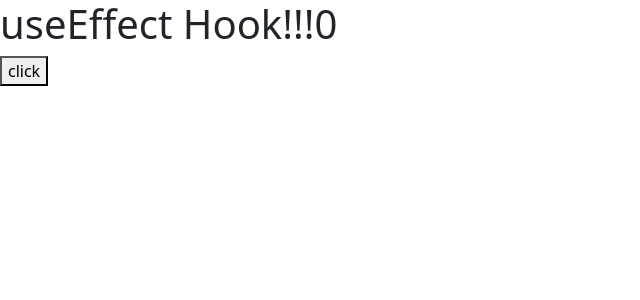
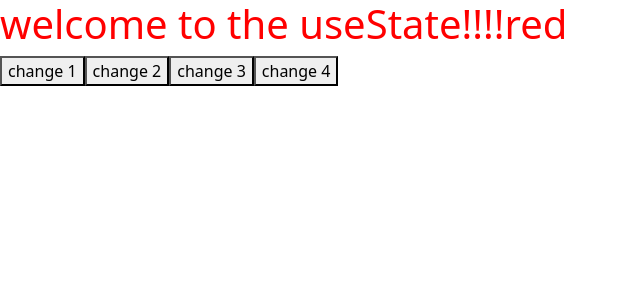
Before and after one commit to Viplovesana/Practice-react-js, a React (Vite) app: page / in a window 1280 px wide. Shown: the top 300 px of the page, without its empty margins (0-640 px from the left). Built offline with nearby package versions, Linux system fonts and the light colour scheme.

Commit message:
new commit

```diff
--- a/src/App.jsx
+++ b/src/App.jsx
@@ -652,25 +652,52 @@
 //....***increament counts using usetate***..........................
 
 
-import { useState } from "react";
-const App=()=>{
+// import { useState } from "react";
+// const App=()=>{
 
-  const[count,setCount]=useState(0)
+//   const[count,setCount]=useState(0)
 
-  const myInc=()=>{
-    setCount(count+1)
-  }
+//   const myInc=()=>{
+//     setCount(count+1)
+//   }
 
 
+
+//   return(
+//     <>
+
+//     <h1>useEffect Hook!!!{count}</h1>
+
+//     <button onClick={myInc}>click</button>
+
+//     </>
+//   );
+// };
+// export default App;
+
+
+
+//....................****lets change the color of the text by using usestae**..........
+
+import { useState } from "react";
+
+
+
+const Usestate=()=>{
+
+  const[color,SetColor]=useState("red")
 
   return(
     <>
 
-    <h1>useEffect Hook!!!{count}</h1>
-
-    <button onClick={myInc}>click</button>
+    <h1 style={{color:color}}>welcome to the useState!!!!{color} </h1>
+    <button onClick={()=>{SetColor("green")}}>change 1</button>
+    <button onClick={()=>{SetColor("blue")}}>change 2</button>
+    <button onClick={()=>{SetColor("brown")}}>change 3</button>
+    <button onClick={()=>{SetColor("orange")}}>change 4</button>
 
     </>
-  );
+  )
 };
-export default App;
+
+export default Usestate;
```
